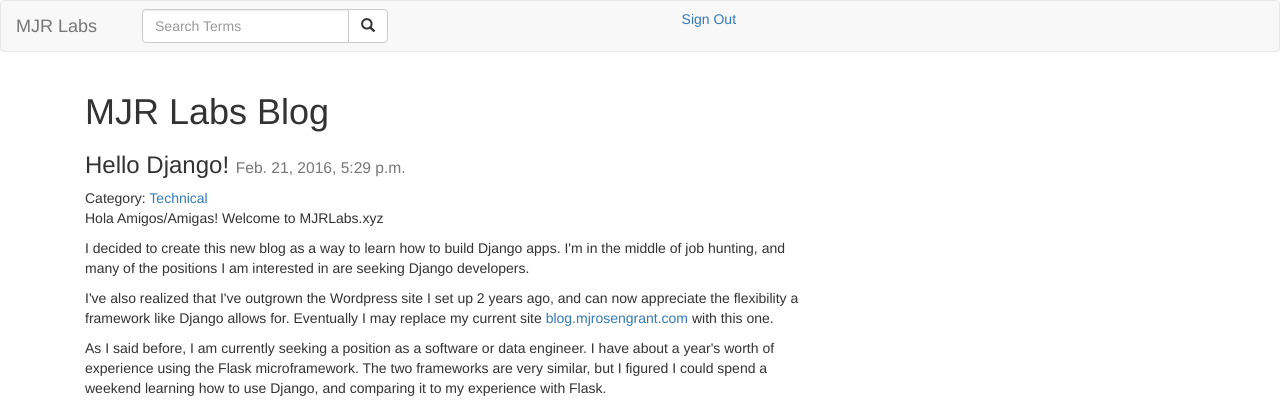
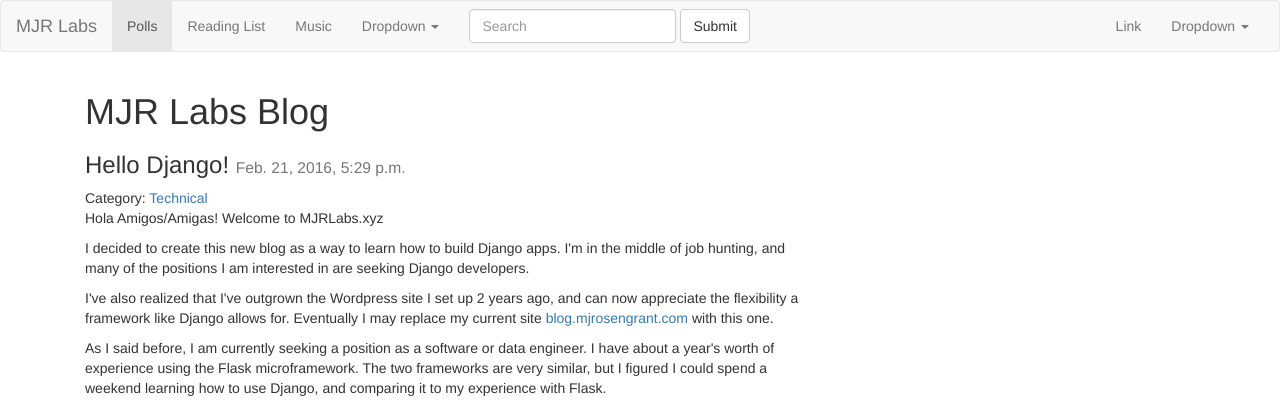
Before and after one commit to mjrosengrant/mjr_labs, a Django app: page / in a window 1280 px wide. Shown: the top 408 px of the page. Run offline with Django 3.2, Linux system fonts and the light colour scheme; data comes from the database, SQL or seed files in the repository; some libraries are stand-ins or nearby versions.

Commit message:
Updated navbar so the site at least does something

```diff
--- a/blog/templates/blog/navbar.html
+++ b/blog/templates/blog/navbar.html
@@ -1,24 +1,55 @@
-<nav class="navbar navbar-default" role="navigation">
+<nav class="navbar navbar-default">
+  <div class="container-fluid">
     <!-- Brand and toggle get grouped for better mobile display -->
     <div class="navbar-header">
-	    <button type="button" class="navbar-toggle" data-toggle="collapse" data-target="#bs-example-navbar-collapse-1">
+      <button type="button" class="navbar-toggle collapsed" data-toggle="collapse" data-target="#bs-example-navbar-collapse-1" aria-expanded="false">
         <span class="sr-only">Toggle navigation</span>
+        <span class="icon-bar"></span>
+        <span class="icon-bar"></span>
+        <span class="icon-bar"></span>
       </button>
-	    <a class="navbar-brand" href="/">MJR Labs</a>
+      <a class="navbar-brand" href="#">MJR Labs</a>
     </div>
 
     <!-- Collect the nav links, forms, and other content for toggling -->
-	    <div class="col-sm-3 col-md-6">
-	        <form class="navbar-form" method="GET">
-	        <div class="input-group">
+    <div class="collapse navbar-collapse" id="bs-example-navbar-collapse-1">
+      <ul class="nav navbar-nav">
+        <li class="active"><a href="/polls/">Polls <span class="sr-only">(current)</span></a></li>
+        <li><a href="#">Reading List</a></li>
+        <li><a href="https://soundcloud.com/mike-rosengrant-1" target="_blank">Music</a></li>
 
-	            <input type="text" class="form-control" placeholder="Search Terms" name="location">
-
-	            <div class="input-group-btn">
-	                <button class="btn btn-default" type="submit"><i class="glyphicon glyphicon-search"></i></button>
+        <li class="dropdown">
+          <a href="#" class="dropdown-toggle" data-toggle="dropdown" role="button" aria-haspopup="true" aria-expanded="false">Dropdown <span class="caret"></span></a>
+          <ul class="dropdown-menu">
+            <li><a href="#">Action</a></li>
+            <li><a href="#">Another action</a></li>
+            <li><a href="#">Something else here</a></li>
+            <li role="separator" class="divider"></li>
+            <li><a href="#">Separated link</a></li>
+            <li role="separator" class="divider"></li>
+            <li><a href="#">One more separated link</a></li>
+          </ul>
+        </li>
+      </ul>
+      <form class="navbar-form navbar-left" role="search">
+        <div class="form-group">
+          <input type="text" class="form-control" placeholder="Search">
         </div>
-	        </div>
-                <div class="pull-right navbar-right"><a href="index.php?signout=True">Sign Out</a></div>
+        <button type="submit" class="btn btn-default">Submit</button>
       </form>
-	    </div>
+      <ul class="nav navbar-nav navbar-right">
+        <li><a href="#">Link</a></li>
+        <li class="dropdown">
+          <a href="#" class="dropdown-toggle" data-toggle="dropdown" role="button" aria-haspopup="true" aria-expanded="false">Dropdown <span class="caret"></span></a>
+          <ul class="dropdown-menu">
+            <li><a href="#">Action</a></li>
+            <li><a href="#">Another action</a></li>
+            <li><a href="#">Something else here</a></li>
+            <li role="separator" class="divider"></li>
+            <li><a href="#">Separated link</a></li>
+          </ul>
+        </li>
+      </ul>
+    </div><!-- /.navbar-collapse -->
+  </div><!-- /.container-fluid -->
 </nav>
```
Also changed, not shown: 1 other file. Lines whose indentation alone changed are shown as unchanged.
